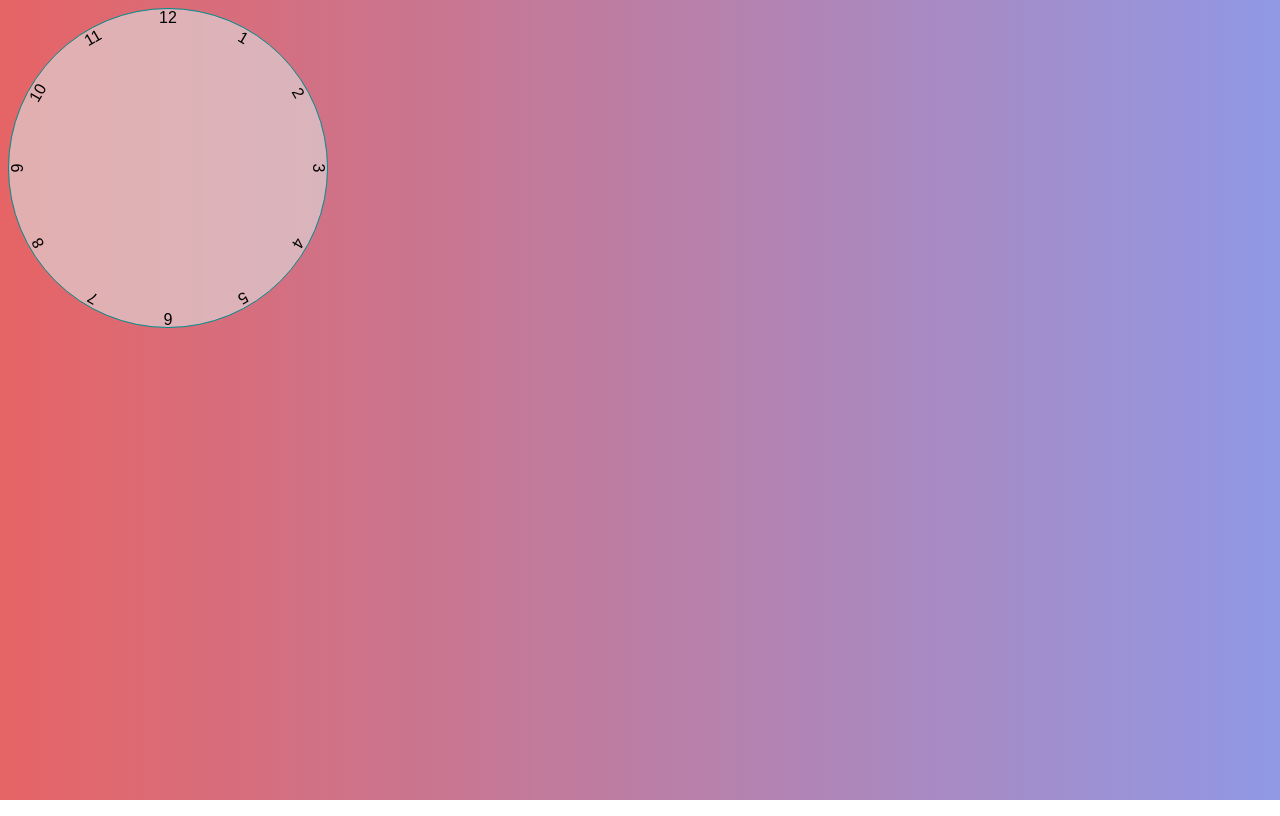
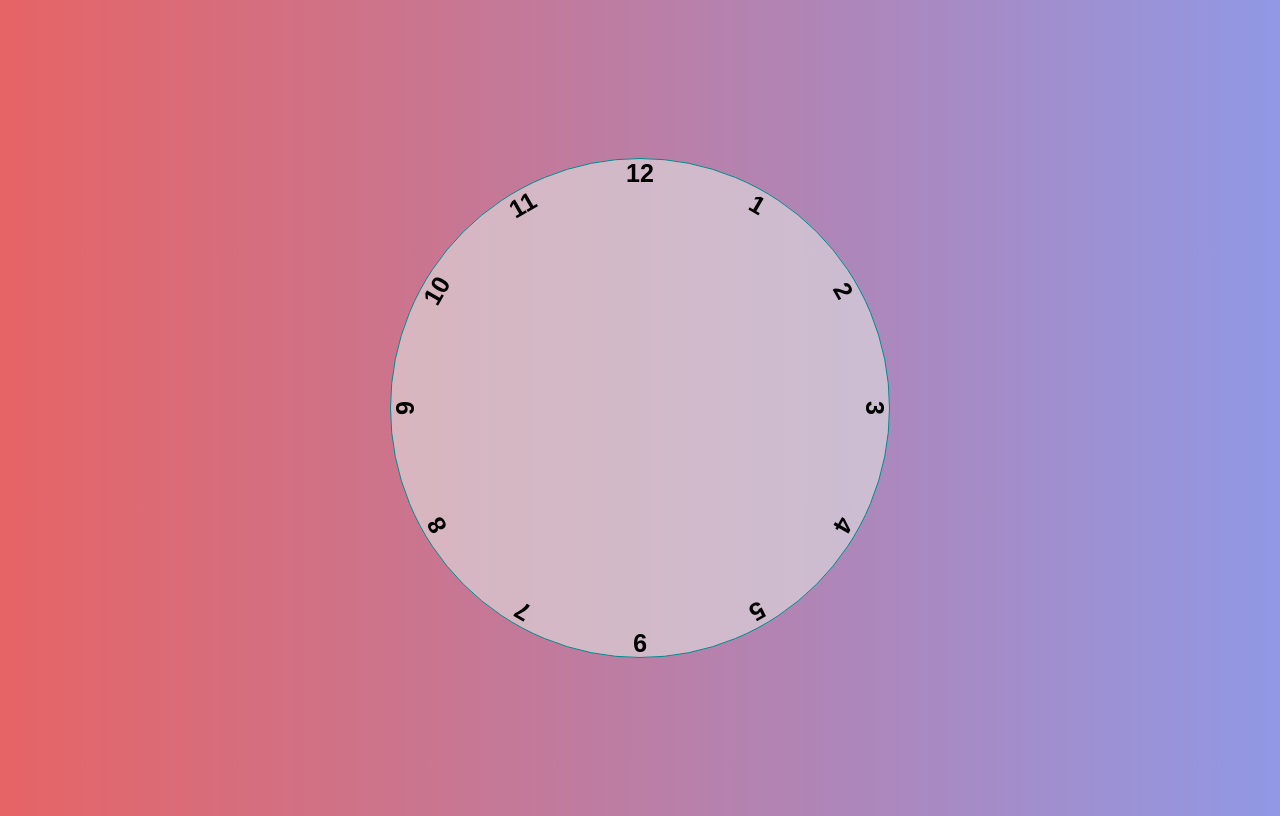
Before and after one commit to sinigao127/Build-A-Clock-With-Javascript, a website: page Index.html in a window 1280 px wide. Drawn offline with Linux system fonts and the light colour scheme.

Commit message:
update rotation

```diff
--- a/Index.html
+++ b/Index.html
@@ -16,7 +16,7 @@
         <div class="number number3">3</div>
         <div class="number number4">4</div>
         <div class="number number5">5</div>
-        <div class="number number6">6</div>
+        <div class="number number6">9</div>
         <div class="number number7">7</div>
         <div class="number number8">8</div>
         <div class="number number9">9</div>
--- a/style.scss
+++ b/style.scss
@@ -1,10 +1,17 @@
 *,*::after, *::before{
   box-sizing: border-box;
-  font-family: Gotham Rouned, sans-serif;
+  font-family: Gotham Rounded, sans-serif;
 }
 
 body{
   background: linear-gradient(to right, #e66465, #9198e5);
+  font-size: 25px;
+  font-weight: bold;
+  display: flex;
+  justify-content: center;
+  align-items: center;
+  min-height: 100vh;
+  overflow: hidden;
 }
 
 .clock{
@@ -14,6 +21,7 @@ body{
   border-radius: 50%;
   position: relative;
   border: 1px darkcyan solid;
+  margin: auto auto;
 }
 
 .clock .number{
```
Also changed, not shown: style.css, 1 other file.
